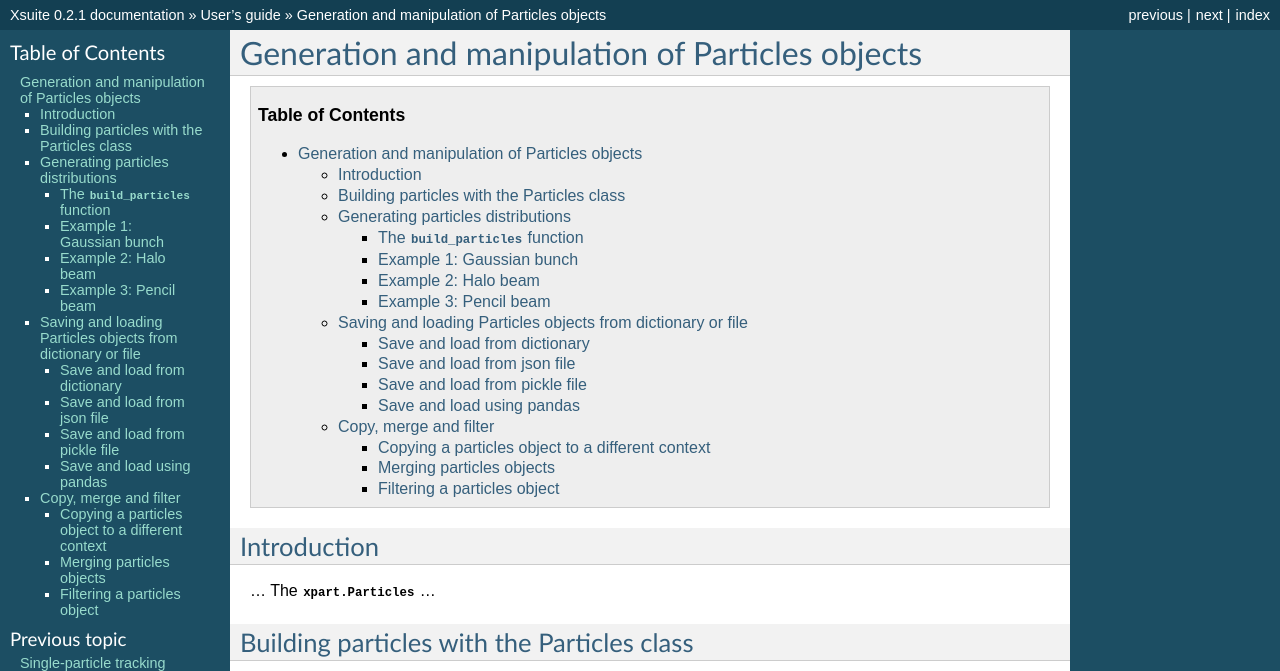
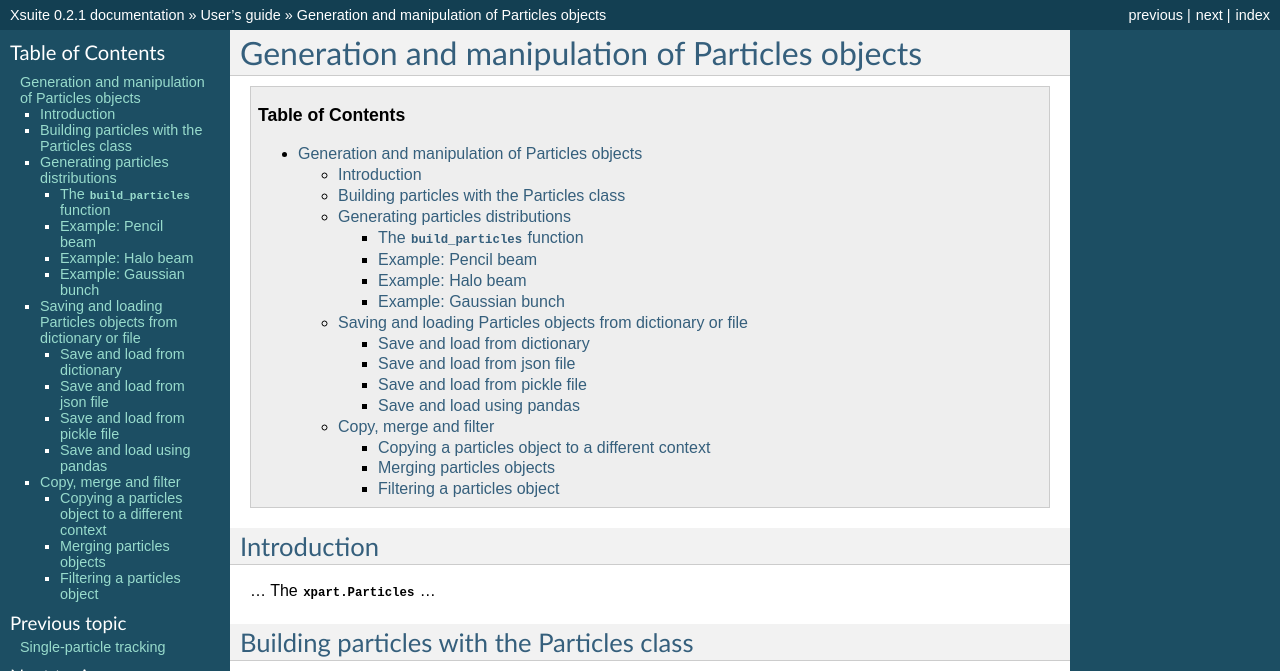
Before and after one commit to xsuite/xsuite, a Sphinx documentation site: the page built from docs/particlesmanip.rst, in a window 1280 px wide and 1400 px high. Shown: the top 671 px of the window. Built offline with Sphinx 7.4.7, drawn with Linux system fonts in a browser that asks for light colours; some of the changed lines change nothing that is shown; some of the changed text lies outside the part shown; grey boxes are pictures that could not be loaded.

Commit message:
Quick push

```diff
--- a/docs/particlesmanip.rst
+++ b/docs/particlesmanip.rst
@@ -33,16 +33,19 @@ The ``build_particles`` function
 .. literalinclude:: generated_code_snippets/build_particles_normalized.py
    :language: python
 
-Example 1: Gaussian bunch
--------------------------
-.. literalinclude:: generated_code_snippets/gaussian.py
+Example: Pencil beam
+----------------------
+
+.. literalinclude:: generated_code_snippets/pencil.py
    :language: python
 
-.. figure:: figures/gaussian.png
+.. figure:: figures/pencil.png
     :width: 75%
     :align: center
 
-Example 2: Halo beam
+    Particle distribution in normalized coordinates (left) and physical coordinates (right).
+
+Example: Halo beam
 --------------------
 .. literalinclude:: generated_code_snippets/halo.py
    :language: python
@@ -53,17 +56,15 @@ Example 2: Halo beam
 
     Particle distribution in normalized coordinates (left) and physical coordinates (right).
 
-Example 3: Pencil beam
-----------------------
-
-.. literalinclude:: generated_code_snippets/pencil.py
+Example: Gaussian bunch
+-------------------------
+.. literalinclude:: generated_code_snippets/gaussian.py
    :language: python
 
-.. figure:: figures/pencil.png
+.. figure:: figures/gaussian.png
     :width: 75%
     :align: center
 
-    Particle distribution in normalized coordinates (left) and physical coordinates (right).
 
 
 
```
